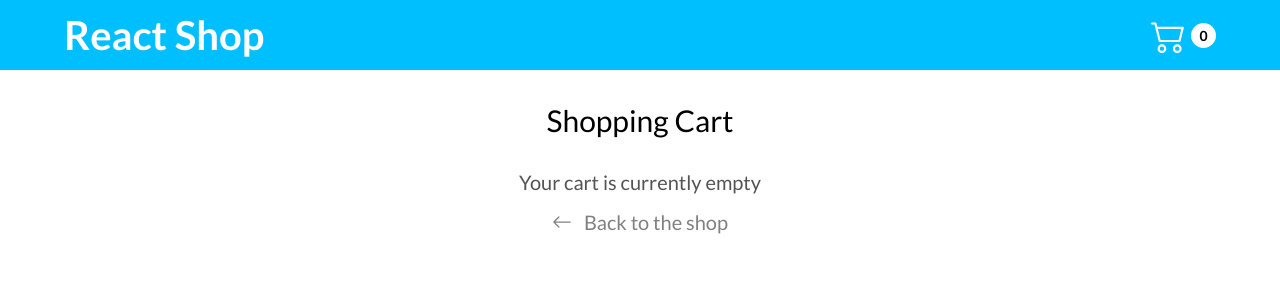
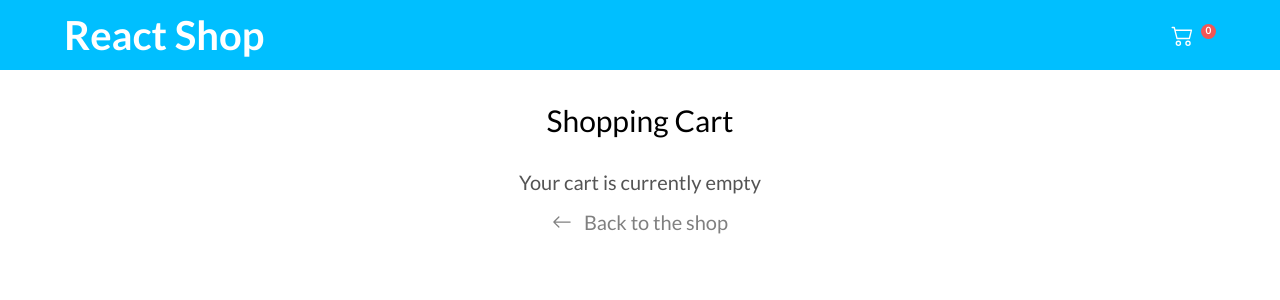
Before and after one commit to ordynSKY/shopping-cart, a React (Create React App) app: page /cart in a window 1280 px wide. Shown: the top 300 px of the page. Built offline with nearby package versions, Linux system fonts and the light colour scheme.

Commit message:
fixed navbar

```diff
--- a/src/components/NavBar/NavBar.module.css
+++ b/src/components/NavBar/NavBar.module.css
@@ -20,17 +20,17 @@
 
 .cartIcon {
     display: flex;
-    align-items: center;
+    align-items: flex-start;
     color: white;
 }
 
 .cartQuantity {
     display: flex;
-    align-items: center;
+    align-items: flex-start;
     justify-content: center;
-    height: 25px;
-    width: 25px;
-    background-color: white;
+    height: 15px;
+    width: 15px;
+    background-color: #f15656;
     border-radius: 50%;
     font-size: 14px;
     font-weight: 700;
--- a/src/components/NavBar/NavBar.tsx
+++ b/src/components/NavBar/NavBar.tsx
@@ -17,7 +17,9 @@ const NavBar = () => {
                     <div className={styles.cartIcon}>
                         {cartSvg}
                         <span className={styles.cartQuantity}>
-                            <span>{cartTotalQuantity}</span>
+                            <span style={{ color: "white", fontSize: 10 }}>
+                                {cartTotalQuantity}
+                            </span>
                         </span>
                     </div>
                 </Link>
--- a/src/saga/request.ts
+++ b/src/saga/request.ts
@@ -1,8 +1,11 @@
 import axios from "axios";
 
 export const fetchProducts = async () => {
+    console.log("req; ", process.env);
     try {
-        const data = await axios.get("http://localhost:5000/products");
+        const data = await axios.get(
+            `${process.env.REACT_APP_BASE_URL}products` || ""
+        );
         return data;
     } catch (error) {
         console.log(error);
--- a/src/svg.tsx
+++ b/src/svg.tsx
@@ -14,8 +14,8 @@ export const addToCartSvg = (
 export const cartSvg = (
     <svg
         xmlns="http://www.w3.org/2000/svg"
-        width="35"
-        height="35"
+        width="27"
+        height="22"
         fill="currentColor"
         className="bi bi-cart2"
         viewBox="0 0 16 16"
--- a/tsconfig.json
+++ b/tsconfig.json
@@ -14,7 +14,8 @@
         "resolveJsonModule": true,
         "isolatedModules": true,
         "noEmit": true,
-        "jsx": "react-jsx"
+        "jsx": "react-jsx",
+        "rootDir": "src"
     },
     "include": ["src"]
 }
```
Also changed, not shown: 1 other file (tests, documents, lock files or other folders).
